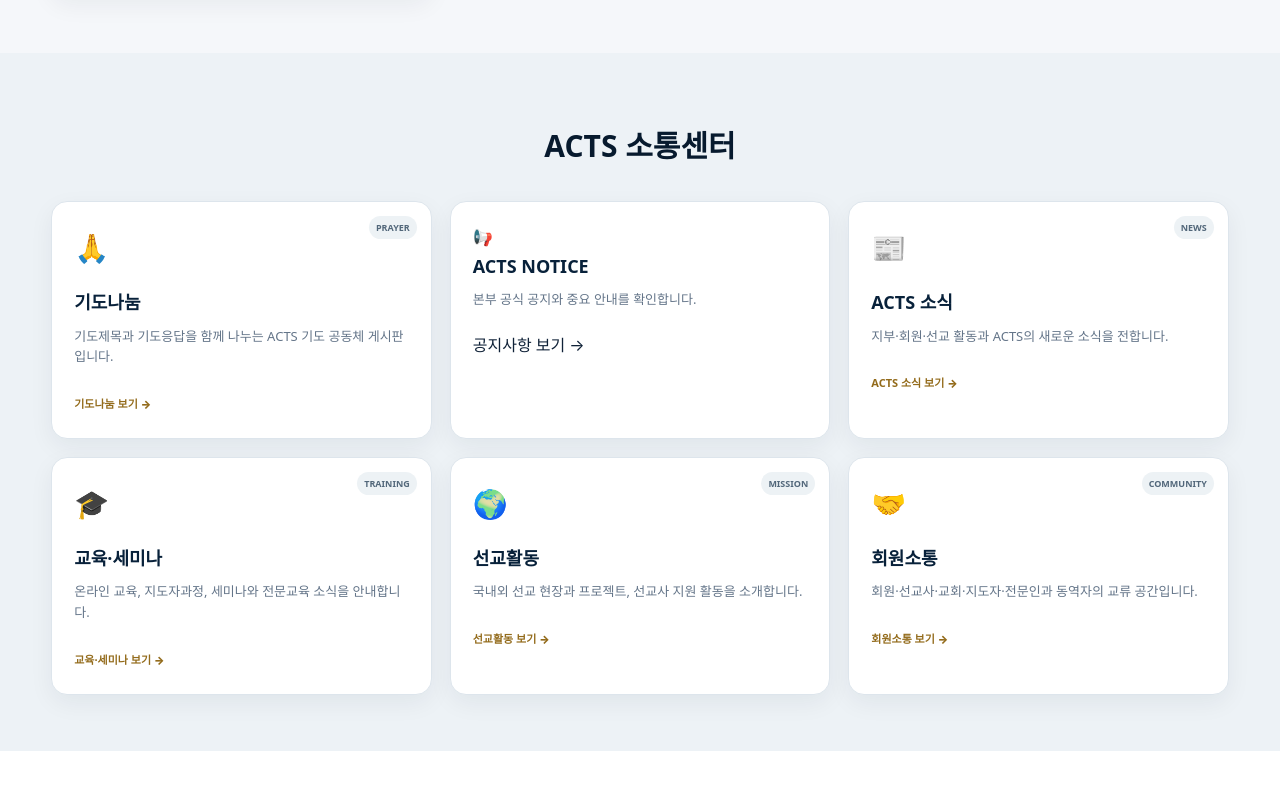
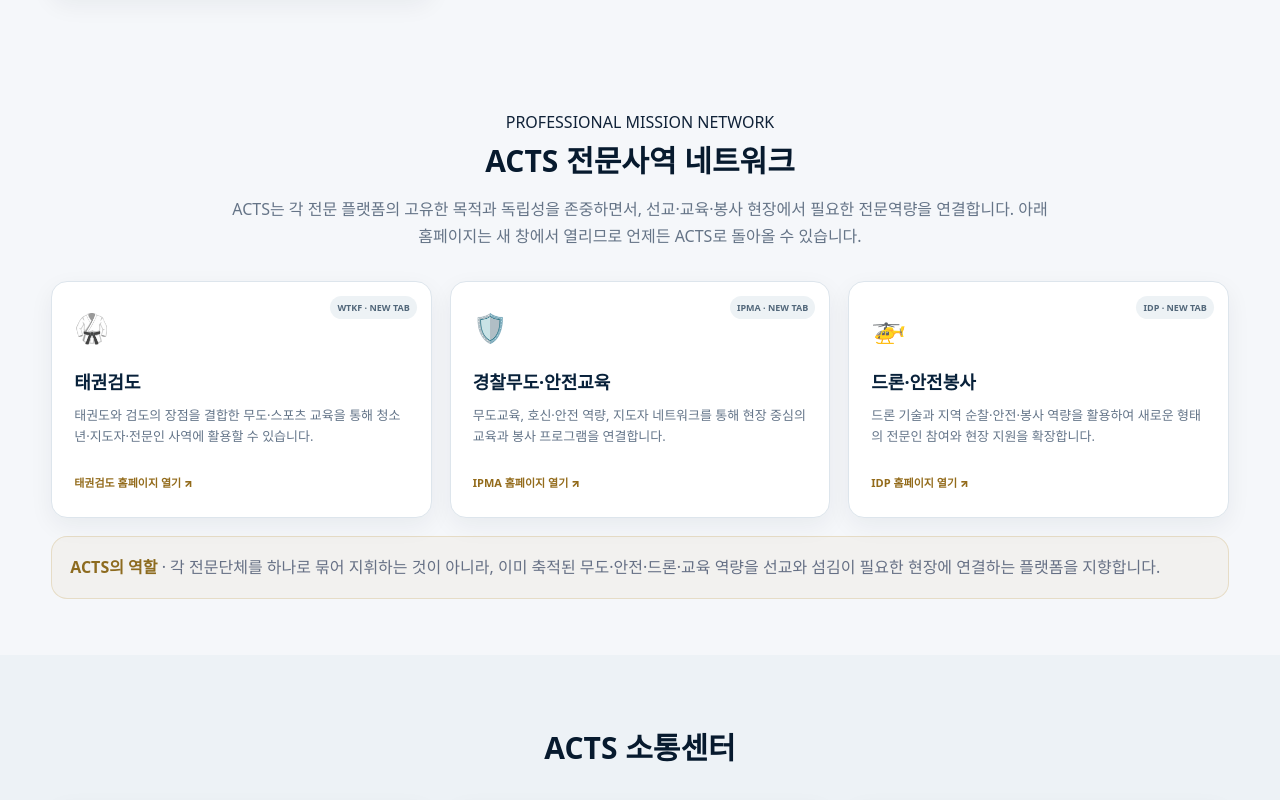
Before and after one commit to jeonseongkweon-cloud/acts-mission, a plain HTML site: page index.html in a window 1280 px wide. Shown: the part 2690-3490 px from the top of the page. Drawn offline with nearby package versions, Linux system fonts and the light colour scheme; no server answers.

Commit message:
Add files via upload

```diff
--- a/index.html
+++ b/index.html
@@ -69,7 +69,7 @@
         <button class="mega-trigger" type="button">선교본부 <span>⌄</span></button>
         <div class="mega-panel mega-panel-3">
           <section><h3>MISSION HQ</h3><a href="mission-hq.html">디지털 선교본부</a><a href="missionary-support.html">선교사 지원센터</a><a href="programs.html">선교 프로그램</a><a href="mission-board.html">🌍 선교활동 게시판</a><a href="support.html">지원 안내</a></section>
-          <section><h3>사역 분야</h3><a href="committees.html#mission">선교위원회</a><a href="committees.html#professional">전문인선교</a><a href="committees.html#sports">스포츠·무도선교</a><a href="committees.html#nextgen">다음세대 사역</a></section>
+          <section><h3>전문사역 네트워크</h3><a href="committees.html#professional">전문인선교 안내</a><a href="https://ipma1822-png.github.io/taekwonkumdo/" target="_blank" rel="noopener noreferrer">태권검도 · WTKF ↗</a><a href="https://ipma.kr/" target="_blank" rel="noopener noreferrer">경찰무도·안전교육 · IPMA ↗</a><a href="https://idp.ai.kr/" target="_blank" rel="noopener noreferrer">드론·안전봉사 · IDP ↗</a><a href="committees.html#nextgen">다음세대 사역</a></section>
           <section><h3>세계 연결</h3><a href="network-hq.html">세계네트워크</a><a href="korea.html">ACTS KOREA</a><a href="world.html">WORLD ACTS</a><a href="partners.html">교회·기관 파트너</a></section>
         </div>
       </div>
@@ -141,7 +141,7 @@
       <div class="mega-item">
         <button class="mega-trigger mega-join-trigger" type="button">참여하기 <span>⌄</span></button>
         <div class="mega-panel mega-panel-3 mega-panel-right">
-          <section><h3>JOIN ACTS</h3><a href="join-hq.html">참여 안내</a><a href="member-center/signup.html">통합 회원가입</a><a href="member-center/login.html">회원 로그인</a><a href="resource-stewards.html">자원지기 참여</a></section>
+          <section><h3>JOIN ACTS</h3><a href="join-hq.html">참여 안내</a><a href="join.html">기존 참여 페이지</a><a href="resource-stewards.html">자원지기 참여</a></section>
           <section><h3>조직 참여</h3><a href="organization.html#open-seats">열린 직책</a><a href="committees.html">위원회 참여</a><a href="network-hq.html">지역·국가 조직 참여</a></section>
           <section><h3>교육·인증</h3><a href="education-center.html">교육센터</a><a href="credentials.html">인증 안내</a><a href="verify.html">인증조회</a></section>
         </div>
@@ -429,6 +429,37 @@ ACTS DIGITAL MISSION HQ
 
 </section>
 
+
+
+<section class="v5-section" id="professional-mission-network">
+<div class="v5-container">
+<div class="v5-section-head">
+<span class="v5-kicker">PROFESSIONAL MISSION NETWORK</span>
+<h2>ACTS 전문사역 네트워크</h2>
+<p>ACTS는 각 전문 플랫폼의 고유한 목적과 독립성을 존중하면서, 선교·교육·봉사 현장에서 필요한 전문역량을 연결합니다. 아래 홈페이지는 새 창에서 열리므로 언제든 ACTS로 돌아올 수 있습니다.</p>
+</div>
+<div class="v5-cards cols-3">
+<a class="v5-card" href="https://ipma1822-png.github.io/taekwonkumdo/" target="_blank" rel="noopener noreferrer">
+<div class="v5-icon">🥋</div><span class="v5-status">WTKF · NEW TAB</span><h3>태권검도</h3>
+<p>태권도와 검도의 장점을 결합한 무도·스포츠 교육을 통해 청소년·지도자·전문인 사역에 활용할 수 있습니다.</p>
+<span class="v5-arrow">태권검도 홈페이지 열기 ↗</span>
+</a>
+<a class="v5-card" href="https://ipma.kr/" target="_blank" rel="noopener noreferrer">
+<div class="v5-icon">🛡️</div><span class="v5-status">IPMA · NEW TAB</span><h3>경찰무도·안전교육</h3>
+<p>무도교육, 호신·안전 역량, 지도자 네트워크를 통해 현장 중심의 교육과 봉사 프로그램을 연결합니다.</p>
+<span class="v5-arrow">IPMA 홈페이지 열기 ↗</span>
+</a>
+<a class="v5-card" href="https://idp.ai.kr/" target="_blank" rel="noopener noreferrer">
+<div class="v5-icon">🚁</div><span class="v5-status">IDP · NEW TAB</span><h3>드론·안전봉사</h3>
+<p>드론 기술과 지역 순찰·안전·봉사 역량을 활용하여 새로운 형태의 전문인 참여와 현장 지원을 확장합니다.</p>
+<span class="v5-arrow">IDP 홈페이지 열기 ↗</span>
+</a>
+</div>
+<div style="margin-top:18px;padding:16px 18px;border:1px solid rgba(185,145,53,.22);border-radius:16px;background:rgba(185,145,53,.05);line-height:1.8;color:#667085">
+<strong style="color:#8d6b1f">ACTS의 역할</strong> · 각 전문단체를 하나로 묶어 지휘하는 것이 아니라, 이미 축적된 무도·안전·드론·교육 역량을 선교와 섬김이 필요한 현장에 연결하는 플랫폼을 지향합니다.
+</div>
+</div>
+</section>
 
 <section class="v5-section v5-soft" id="communication-center">
 
```
